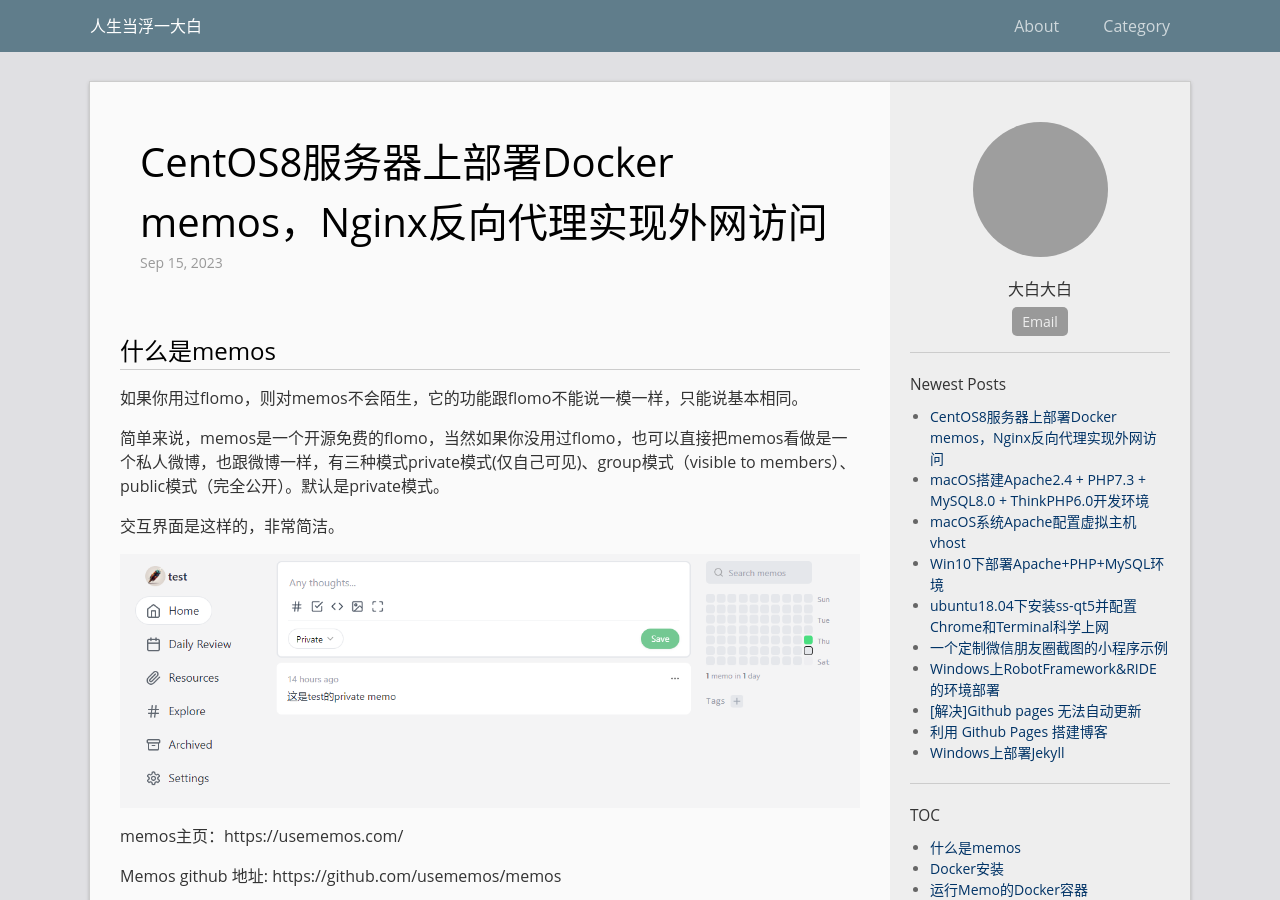
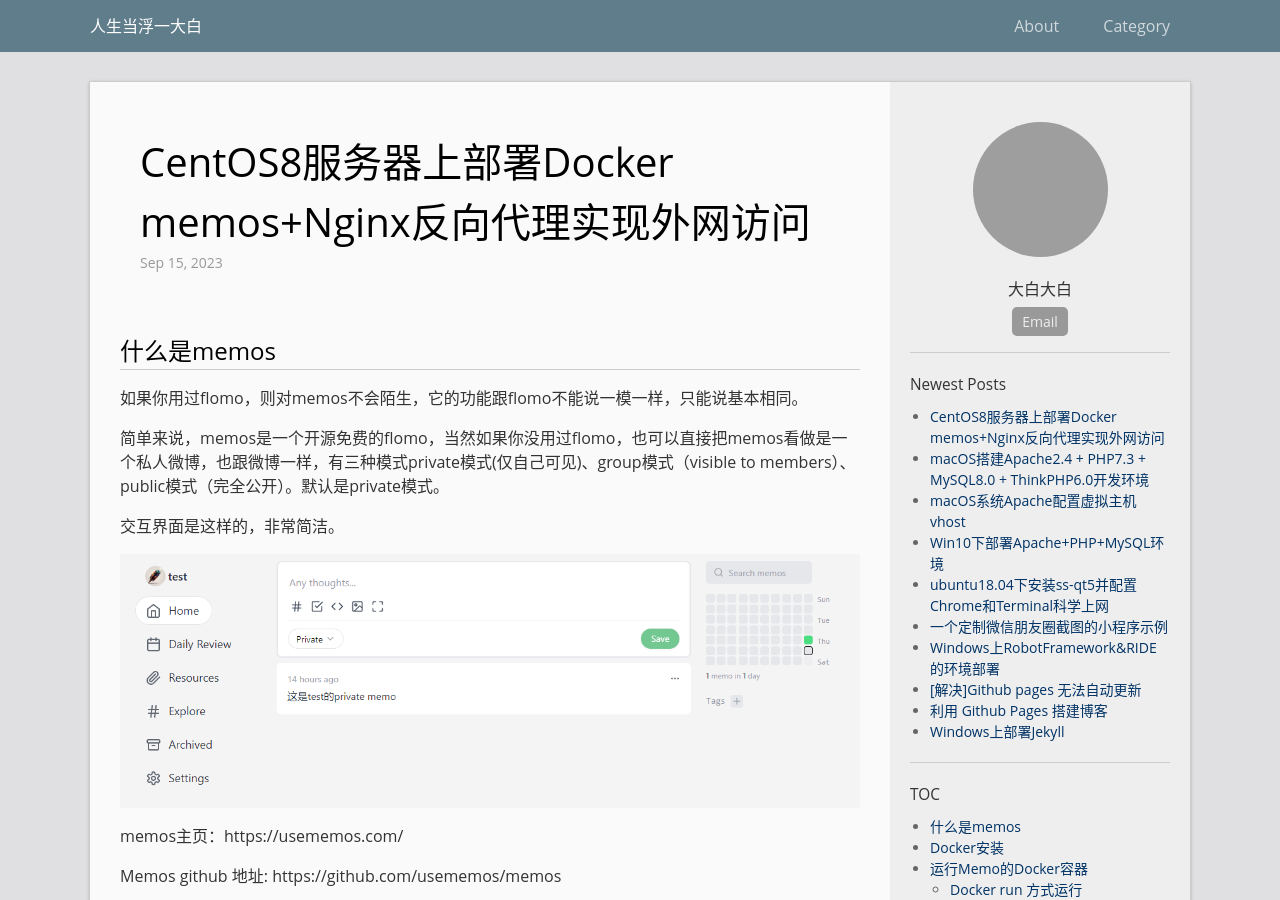
Before and after one commit to nineteenwj/nineteenwj.github.io, a Jekyll site: the page built from _posts/2023-09-15-CentOS8服务器上部署Docker-memos+Nginx反向代理实现外网访问.md, in a window 1280 px wide and 900 px high. Built offline with Jekyll 4.4.1, drawn with Linux system fonts in a browser that asks for light colours; grey boxes are pictures that could not be loaded.

Commit message:
保证文件名和里面的名字统一，githubpages还是显示不出来

```diff
--- a/_posts/2023-09-15-CentOS8服务器上部署Docker-memos+Nginx反向代理实现外网访问.md
+++ b/_posts/2023-09-15-CentOS8服务器上部署Docker-memos+Nginx反向代理实现外网访问.md
@@ -1,8 +1,9 @@
 ---
 layout: post
-title:  "CentOS8服务器上部署Docker memos，Nginx反向代理实现外网访问"
+title:  "CentOS8服务器上部署Docker memos+Nginx反向代理实现外网访问"
 date:   2023-09-15 14:23
 categories: 不作恶 网站搭建
+
 ---
 
 ## 什么是memos
```
